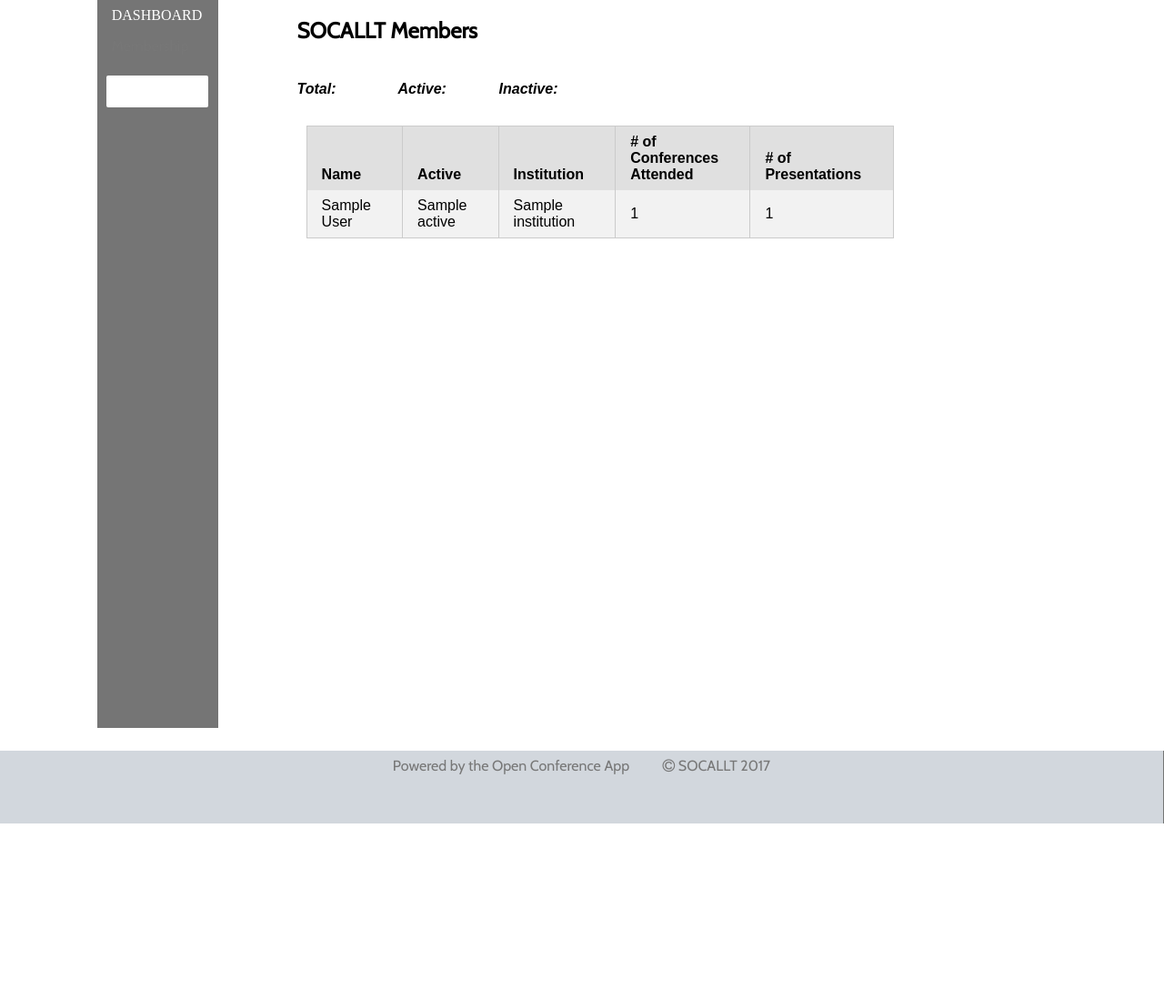
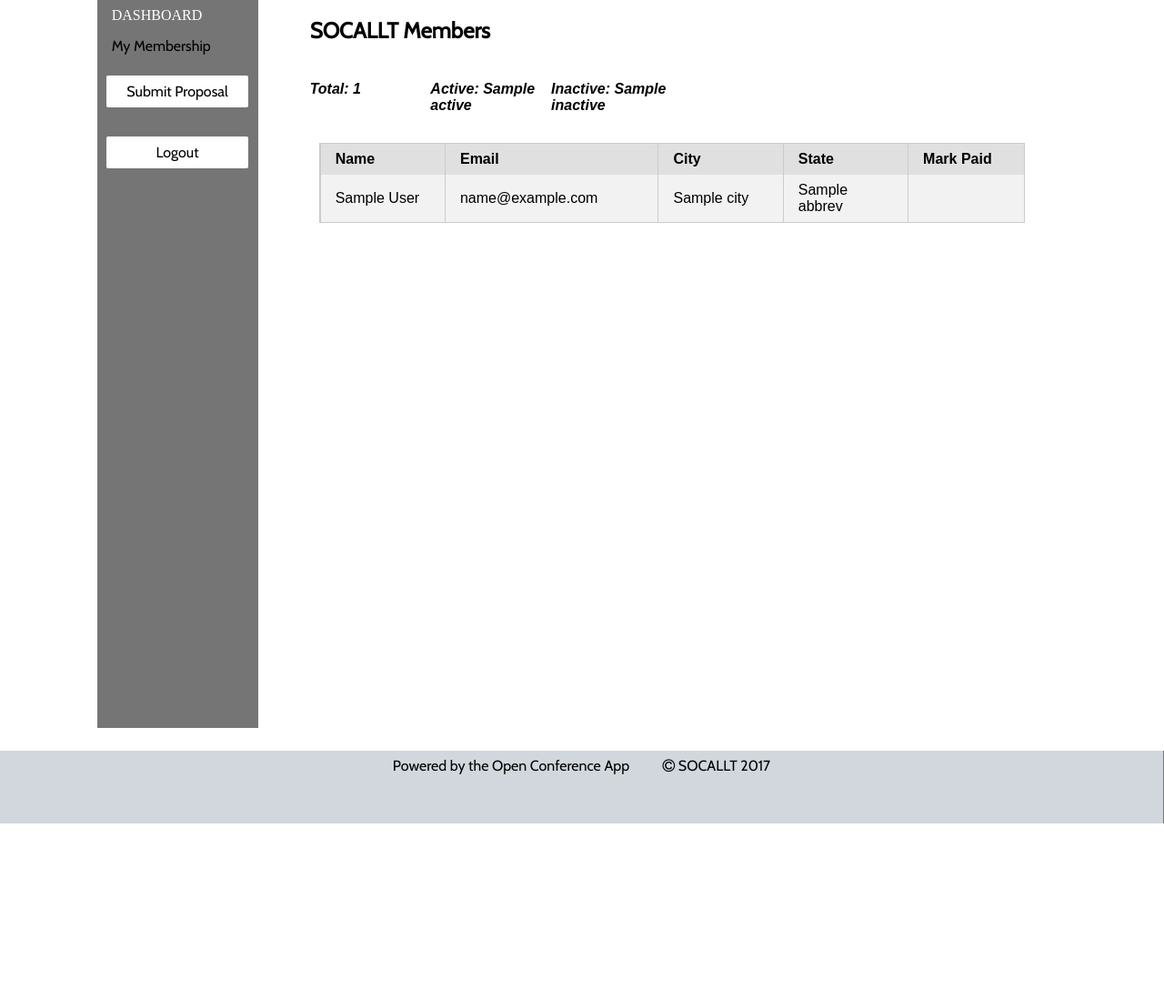
Before and after one commit to Open-Conference-App/open_conference_app, a Python web app: template OCAPP/assets/templates/dashboard/admin/members.html in a window 1280 px wide. Shown: the part 131-1230 px from the top of the page at 91% size. Run offline with Jinja, Linux system fonts and the light colour scheme; the template is opened without the code that fills it: most values are stand-ins (such as "Sample title", 1, 10 or a date in 2020); some libraries are stand-ins or nearby versions; some web fonts are replaced.

Commit message:
mamde many updates to resolve deplyment issues

```diff
--- a/OCAPP/Controllers/Sessions.py
+++ b/OCAPP/Controllers/Sessions.py
@@ -15,6 +15,7 @@ def login():
 	if not valid:
 		session.clear()
 		session['email'] = request.form['email']
+		session['loginErr'] = True
 		flash('The email address and/or password you supplied do not match our records.', 'loginErr')
 		return redirect('/')
 
--- a/OCAPP/Models/BaseChanges.py
+++ b/OCAPP/Models/BaseChanges.py
@@ -92,7 +92,7 @@ class BaseChanges(object):
 		ret_obj = {'all_valid': False, 'errors':{'password': []}, 'int_errors':[]}
 		try:
 			all_valid = True
-			if len(data['password']) < 9:
+			if len(data['password']) < 8:
 				all_valid = False
 				ret_obj['errors']['password'].append('Passwords must be at least 9 characters.')
 			if not PASS_NUM_REGEX.search(data['password']):
--- a/OCAPP/assets/static/css/styles.css
+++ b/OCAPP/assets/static/css/styles.css
@@ -27,6 +27,10 @@ ul {
 
 .pure-menu-item:hover, .pure-menu-link:hover {
 	background-color: white;
+}
+
+.pure-menu-link {
+	color:black;
 }
 
 .pure-menu-item.pure-menu-has-children .pure-menu-children {
@@ -103,9 +107,8 @@ label.form-label {
 
 body {
 	min-height: 200vh;
-	background-color:
+	/*background-color: #edeeed;*/
 }
-
 .continue, .previous {
 	color: black;
 }
@@ -139,7 +142,7 @@ textarea#summary {
 }
 
 a:hover {
-	color: initial;
+	color: inherit;
 }
 
 a:visited {
@@ -219,7 +222,12 @@ li.pure-menu-item.admin:hover {
 	background-color: white;
 }
 
-.pure-menu-button:hover {
+.pure-menu-button .pure-button {
+	background-color: #9fe19d;
+	color: black;
+}
+
+.pure-menu-button:hover, .pure-menu-button:visited {
 	background-color: transparent;
 }
 
@@ -237,4 +245,5 @@ li.pure-menu-item.admin:hover {
 .footer li:hover, .footer li a:hover {
 	background-color: #d2d7dd
 }
+
 /*SOCALLT Green #39b237*/
--- a/OCAPP/assets/static/js/credit_card.js
+++ b/OCAPP/assets/static/js/credit_card.js
@@ -37,7 +37,7 @@ function stripeResponseHandler(status, response) {
 		success:function(data){
 			data=JSON.parse(data)
 			if(data.successful){
-				window.location = "conferences/"+conf_id+"/confirmation";
+				window.location = "/conferences/"+conf_id+"/confirmation";
 			} else {
 				console.log(data.errors)
 				//stripe payment errors
--- a/OCAPP/assets/static/js/script.js
+++ b/OCAPP/assets/static/js/script.js
@@ -21,7 +21,7 @@ $(document).ready(function(){
 			},
 			{
 				'fieldName': 'password',
-				'validation': (fieldname) => checkLen(fieldname, 8, '>'),
+				'validation': (fieldname) => checkLen(fieldname, 7, '>'),
 				'message': 'Passwords must be at least 8 characters.  Required: lowercase letter, uppercase letter and one number'
 			},
 			{
@@ -92,7 +92,7 @@ $(document).ready(function(){
 			'fieldName': 'pay',
 			'validation': function(fieldname) {
 				value = $(fieldname+' option:selected').val()
-				if(value == 'credit_debit' || value == 'check_PO') {
+				if(value == 'credit_debit' || value == 'check_PO' || value == 'later') {
 					return true
 				}
 				return false
--- a/OCAPP/assets/templates/dashboard/admin/members.html
+++ b/OCAPP/assets/templates/dashboard/admin/members.html
@@ -4,40 +4,44 @@
 
 {% endblock %}
 {% block content %}
-	<div class='pure-u-7-8'>
 		<div class='pure-g'>
-		<div class='pure-u-1-12'></div>
-			<div class='pure-u-5-6'>
+			<div class='pure-u-1-24'></div>
+			<div class='pure-u-22-24'>
 				<h2>SOCALLT Members</h2>
 				<div class='pure-g'>
-					<h4 class='pure-u-1-6'><i>Total: </i></h4>
-					<h4 class='pure-u-1-6'><i>Active: </i></h4>
-					<h4 class='pure-u-1-6'><i>Inactive: </i></h4>
+					<h4 class='pure-u-1-6'><i>Total: {{ members | length }}</i></h4>
+					<h4 class='pure-u-1-6'><i>Active: {{ active  }}</i></h4>
+					<h4 class='pure-u-1-6'><i>Inactive: {{ inactive }}</i></h4>
 				</div>
-				<table class='pure-table pure-table-striped'>
+				<div class='pure-g'>
+					<table class='pure-table pure-table-striped pure-u-1'>
 						<thead>
 							<tr>
 								<th>Name</th>
-							<th>Active</th>
-							<th>Institution</th>
-							<th># of Conferences Attended</th>
-							<th># of Presentations</th>
+								<th>Email</th>
+								<th>City</th>
+								<th>State</th>
+								<th>Mark Paid</th>
 							</tr>
 						</thead>
 						<tbody>
 						{% for mem in members %}
 							<tr>
-							<td>{{ mem.first_name }} {{mem.last_name}}</td>
-							<td>{{ mem.active }}</td>
-							<td>{{ mem.institution.name }}</td>
-							<td>{{ mem.registrations | length }}</td>
-							<td>{{ mem.presentations | length }}</td>
+								<td>{{ mem.first_name}} {{mem.last_name}}</td>
+								<td>{{ mem.email }}</td>
+								<td>{{ mem.address.city }}</td>
+								<td>{{ mem.address.state.abbrev }}</td>
+								<td>
+								{% if not mem.active %}
+									<a class='pure-button' href='#'>Activate</a>
+								{% endif %}
+								</td>
 							</tr>
 						{% endfor %}
 						</tbody>
 					</table>
 				</div>
-			<div class='pure-u-1-12'></div>
 			</div>
+			<div class='pure-u-1-24'></div>
 		</div>
 {% endblock %}
--- a/OCAPP/assets/templates/dashboard/members/membership.html
+++ b/OCAPP/assets/templates/dashboard/members/membership.html
@@ -40,9 +40,10 @@
 					</tr>
 				</table>
 			</div>
+			<div class='pure-u-1-6'></div>
 			<div class='pure-u-1-6'>
 				<p>Need to pay for your conference registration?</p>
-				<a class='pure-button custom-button' href="https://socallt.techedfarm.com/conferences/{{ data['conf'].id }}/members/{{ session['id'] }}">Find out how</a>
+				<a class='pure-button custom-button' href="https://socallt.techedfarm.com/conferences/{{ data['conf'].id }}/payment">Find out how</a>
 			</div>
 		</div>
 	</div>
--- a/OCAPP/assets/templates/layouts/dashboard-layout.html
+++ b/OCAPP/assets/templates/layouts/dashboard-layout.html
@@ -22,7 +22,7 @@
 	{% block conference_data %}{% endblock %}
 	<div class='pure-u-1'>
 		<div class='pure-g'>
-			<div class='pure-u-1-12'></div>
+			<div class='pure-u-1-12 sidebar'></div>
 			<div class='pure-u-20-24'>
 				<div class='pure-g'>
 					<div class='pure-u-1 header'>
@@ -32,36 +32,24 @@
 							</div>
 						</div>
 					</div>
-					<div class='pure-u-1 pure-u-md-1-8'>
+					<div class='pure-u-1 pure-u-md-1-6'>
 						<div class='pure-menu'>
 							<span class='pure-menu-heading'>Dashboard</span>
 							<ul class='pure-menu-list'>
-							{% if not session['admin'] %}
 								<li class="pure-menu-item">
-									<a href="/members/{{ session['id'] }}" class='pure-menu-link'>Membership</a>
+									<a href="/members/{{ session['id'] }}" class='pure-menu-link'>My Membership</a>
 								</li>
-							<!-- 	<li class="pure-menu-item">
+								<!-- <li class="pure-menu-item">
 									<a href="/members/{{ session['id'] }}/presentations" class="pure-menu-link">Presentations</a>
+									</li>
+									<li class="pure-menu-item">
+										<a href="/members/{{ session['id'] }}/conferences" class="pure-menu-link">Conferences</a>										</li>	 -->
+								<br>
+								<li class='pure-menu-item pure-menu-button'>
+									<a class='pure-menu-link pure-button' href='/conferences/{{data['conf'].id}}/proposals'>Submit Proposal</a>
 								</li>
-								<li class="pure-menu-item">
-									<a href="/members/{{ session['id'] }}/conferences" class="pure-menu-link">Conferences</a>
-								</li> -->
-							{% endif %}
+								<br>
 							{% if session['admin'] %}
-								<li class='pure-menu-item pure-menu-has-children pure-menu-allow-hover'>
-									<a href='#' class='pure-menu-link'>My Account</a>
-									<ul class="pure-menu-children">
-										<li class="pure-menu-item">
-											<a href="/members/{{ session['id'] }}" class='pure-menu-link'>Membership</a>
-										</li>
-										<!-- <li class="pure-menu-item">
-											<a href="/members/{{ session['id'] }}/presentations" class="pure-menu-link">Presentations</a>
-										</li>
-										<li class="pure-menu-item">
-											<a href="/members/{{ session['id'] }}/conferences" class="pure-menu-link">Conferences</a>
-										</li>	 -->
-			                				</ul>
-								</li>
 							</ul><br>
 							<span class='pure-menu-heading'>Admin</span>
 							<ul class='pure-menu-list'>
@@ -88,13 +76,13 @@
 							</ul>
 						</div>
 					</div>
-					<div class='pure-u-1 pure-u-md-7-8 container'>
+					<div class='pure-u-1 pure-u-md-5-6 container'>
 						{% block content %}
 						{% endblock %}
 					</div>
 				</div>
 			</div>
-			<div class='pure-u-1-12'></div>
+			<div class='pure-u-1-12 sidebar'></div>
 		</div>
 	</div>
 	<div class='pure-u-1'>
```
Also changed, not shown: OCAPP/Controllers/Conferences.py (+28 -17 lines), OCAPP/Controllers/Members.py (+14 -1 lines), OCAPP/Models/Conference.py (+7 -5 lines), OCAPP/__init__.py (+6 -1 lines), OCAPP/assets/templates/credit_card.html (+6 -5 lines), OCAPP/assets/templates/index.html (+8 -2 lines), OCAPP/assets/templates/proposal_form.html (+11 -9 lines). Lines whose indentation alone changed are shown as unchanged.
